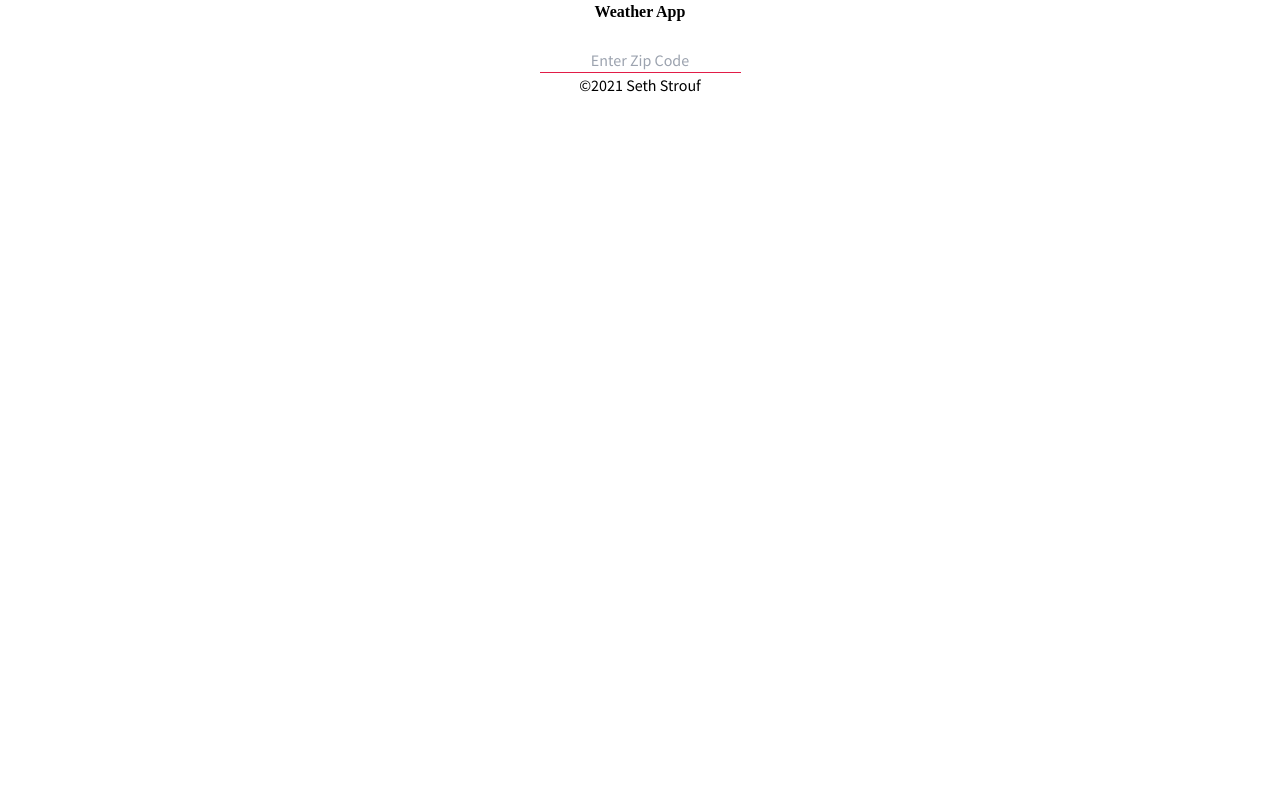
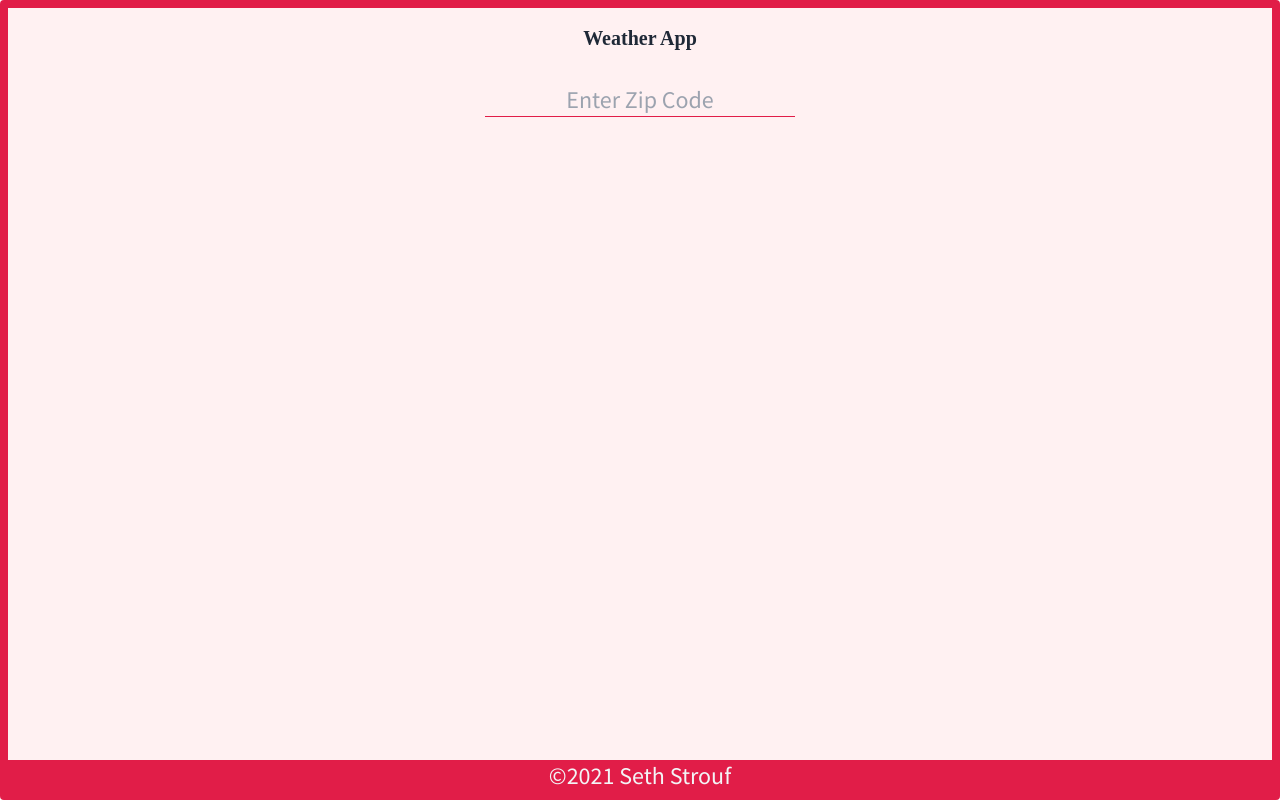
Before and after one commit to sethstrouf/weather, a React (Create React App) app: page / in a window 1280 px wide. Built offline with nearby package versions, Linux system fonts and the light colour scheme; a web font is replaced by a local one.

Commit message:
Begin styling page

```diff
--- a/src/App.js
+++ b/src/App.js
@@ -39,22 +39,17 @@ function App() {
   }
 
   return (
-    <div className="min-h-screen mx-auto text-center typography">
+    <div className="min-h-screen mx-auto text-center typography text-gray-800
+                    relative bg-rose-50 border-8 border-rose-600 rounded
+                    md:text-lg lg:text-xl xl:text-2xl 2xl:text-3xl">
 
-      <h1 className="serif font-bold">Weather App</h1>
+      <h1 className="serif font-bold text-xl pt-4">Weather App</h1>
 
       {/* Input Zip Code */}
       <Input handleChange={handleChange} handleSubmit={handleSubmit} />
 
-      {/* Toggle for Imperial and Metric */}
-
-      {/* Mobile - tabs for CURRENT | FORECAST */}
-
-      {data === null
-        ? null
-        : <Data data={data} />
-      }
-
+      {/* Display data once it's been submitted */}
+      {data === null ? null : <Data data={data} />}
 
       <Footer />
 
--- a/src/Data.js
+++ b/src/Data.js
@@ -6,9 +6,9 @@ import Forecast from './Forecast'
 const Data = ({data}) => {
 
   return (
-    <div>
-      <div className="font-bold text-xl text-red-600">
-        {data.alerts.alert[0]}
+    <div className="pt-4 pb-12">
+      <div className="font-bold text-xl text-red-700">
+        Alerts{data.alerts.alert[0]}
       </div>
       <Location location={data.location} />
       <Current current={data.current} />
--- a/src/Footer.js
+++ b/src/Footer.js
@@ -2,9 +2,10 @@ import React from 'react'
 
 const Footer = () => {
   return (
-    <footer>
+    <footer className="absolute inset-x-0 bottom-0
+                    bg-rose-600 text-gray-100">
       <p>&copy;2021 Seth Strouf</p>
-  </footer>
+    </footer>
   )
 }
 
--- a/src/Input.js
+++ b/src/Input.js
@@ -4,15 +4,15 @@ const Input = ({handleChange, handleSubmit}) => {
 
   return (
     <form onSubmit={handleSubmit}>
-      <p id="error" className="text-red-600 font-bold">&nbsp;</p>
+      <p id="error" className="text-red-700 font-bold">&nbsp;</p>
       <label htmlFor="zip" value="Zip Code" className="hidden">
         Enter a 5-digit Zip Code
       </label>
       <input type="text" id="zip" placeholder="Enter Zip Code"
              onChange={handleChange}
              title="Must be 5 numbers"
-             className="text-center border-b border-rose-600
-                        focus:bg-transparent focus:border-transparent
+             className="text-center border-b border-rose-600 bg-rose-50
+                        focus:bg-rose-50 focus:border-transparent
                         focus:outline-none focus:ring focus:ring-rose-600" />
     </form>
   )
```
